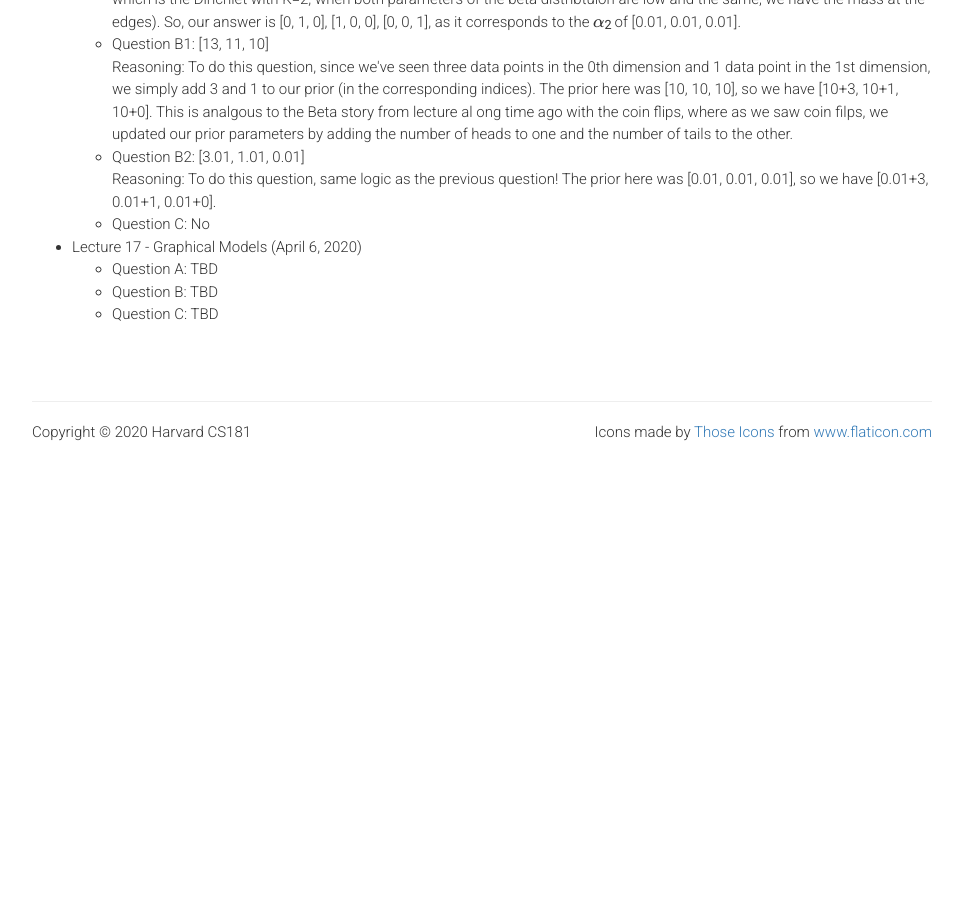
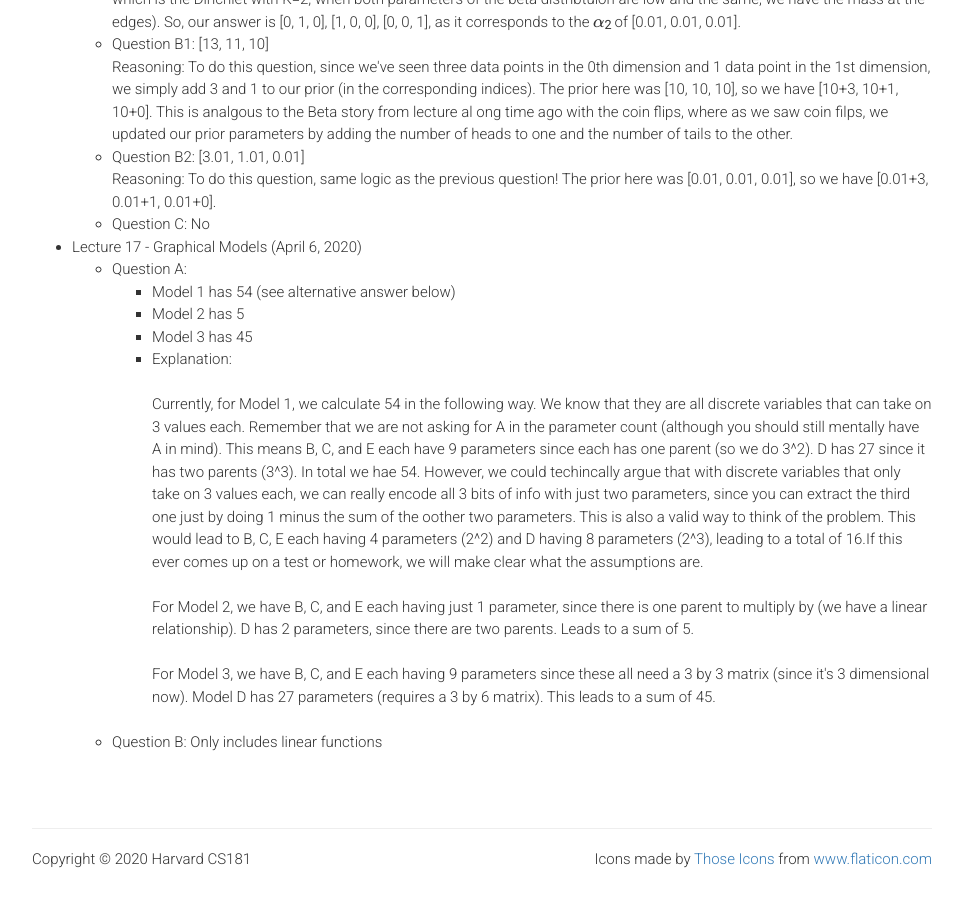
Before and after one commit to harvard-ml-courses/cs181-web-2020, a Jekyll site: the page built from ccsolutions.html, in a window 1280 px wide and 900 px high, scrolled down 1615 px. Shown: the whole window, without its empty margins (158-1121 px from the left). Built offline with Jekyll 4.4.1, drawn with Linux system fonts in a browser that asks for light colours; formulas are drawn with MathJax 3; before the commit the page ends 2133 px from its top, so only the background shows below that.

Commit message:
add solutiosn to cc17

```diff
--- a/ccsolutions.html
+++ b/ccsolutions.html
@@ -134,9 +134,22 @@ weight: 0
         <li>
           Lecture 17 - Graphical Models (April 6, 2020)
           <ul>
-            <li>Question A: TBD</li>
-            <li>Question B: TBD</li>
-            <li>Question C: TBD</li>
+            <li>Question A:
+              <ul>
+                <li>Model 1 has 54 (see alternative answer below)</li>
+                <li>Model 2 has 5</li>
+                <li>Model 3 has 45</li>
+                <li>Explanation: <br><br>
+
+                  Currently, for Model 1, we calculate 54 in the following way. We know that they are all discrete variables that can take on 3 values each. Remember that we are not asking for A in the parameter count (although you should still mentally have A in mind). This means B, C, and E each have 9 parameters since each has one parent (so we do 3^2). D has 27 since it has two parents (3^3). In total we hae 54. However, we could techincally argue that with discrete variables that only take on 3 values each, we can really encode all 3 bits of info with just two parameters, since you can extract the third one just by doing 1 minus the sum of the oother two parameters. This is also a valid way to think of the problem. This would lead to B, C, E each having 4 parameters (2^2) and D having 8 parameters (2^3), leading to a total of 16.If this ever comes up on a test or homework, we will make clear what the assumptions are.<br><br>
+
+                  For Model 2, we have B, C, and E each having just 1 parameter, since there is one parent to multiply by (we have a linear relationship). D has 2 parameters, since there are two parents. Leads to a sum of 5. <br><br>
+
+                  For Model 3, we have B, C, and E each having 9 parameters since these all need a 3 by 3 matrix (since it's 3 dimensional now). Model D has 27 parameters (requires a 3 by 6 matrix). This leads to a sum of 45.<br><br>
+                </li>
+              </ul>
+            </li>
+            <li>Question B: Only includes linear functions</li>
           </ul>
         </li>
     </div>
```
